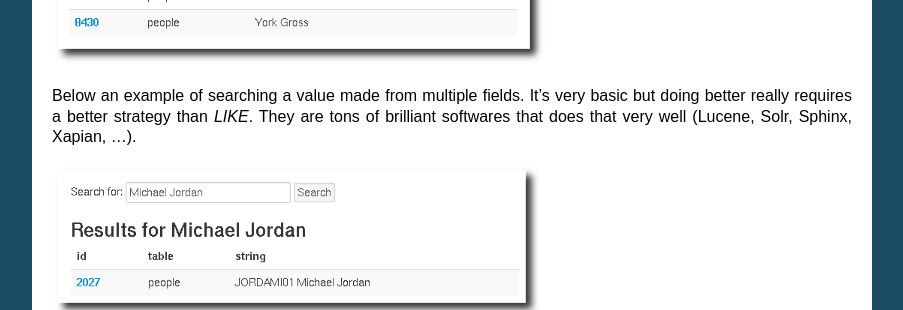
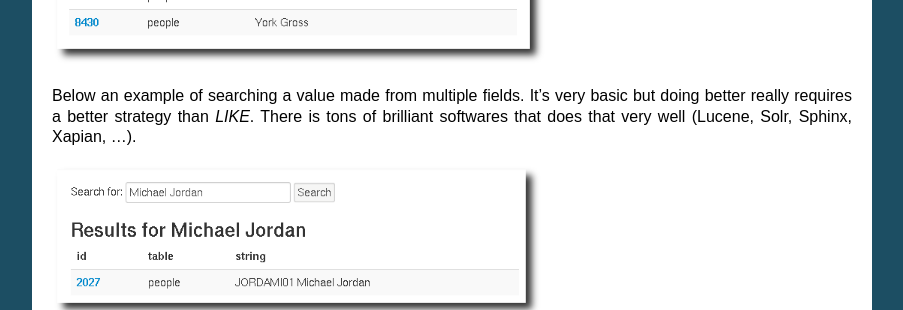
Before and after one commit to fasterthanlime/cs322, a Sphinx documentation site: the page built from documents/report/source/deliverable2.rst, in a window 1280 px wide and 900 px high, scrolled down 5307 px. Shown: the part 152-462 px from the top of the window, without its empty margins (198-1101 px from the left). Built offline with Sphinx 7.4.7, drawn with Linux system fonts in a browser that asks for light colours; formulas are drawn with MathJax 3.

Commit message:
cf. http://wiki.answers.com/Q/There_is_a_ton_of_apples_or_there_are_a_ton_of_apples (Yay WikiAnswers)

```diff
--- a/documents/report/source/deliverable2.rst
+++ b/documents/report/source/deliverable2.rst
@@ -184,7 +184,7 @@ Find below some screenshot of the search in action. The webpage shows the SQL co
 .. image:: _static/2/search_york.png
    :scale: 75%
 
-Below an example of searching a value made from multiple fields. It's very basic but doing better really requires a better strategy than `LIKE`. They are tons of brilliant softwares that does that very well (Lucene, Solr, Sphinx, Xapian, …).
+Below an example of searching a value made from multiple fields. It's very basic but doing better really requires a better strategy than `LIKE`. There is tons of brilliant softwares that does that very well (Lucene, Solr, Sphinx, Xapian, …).
 
 .. image:: _static/2/search_jordan.png
    :scale: 75%
```
